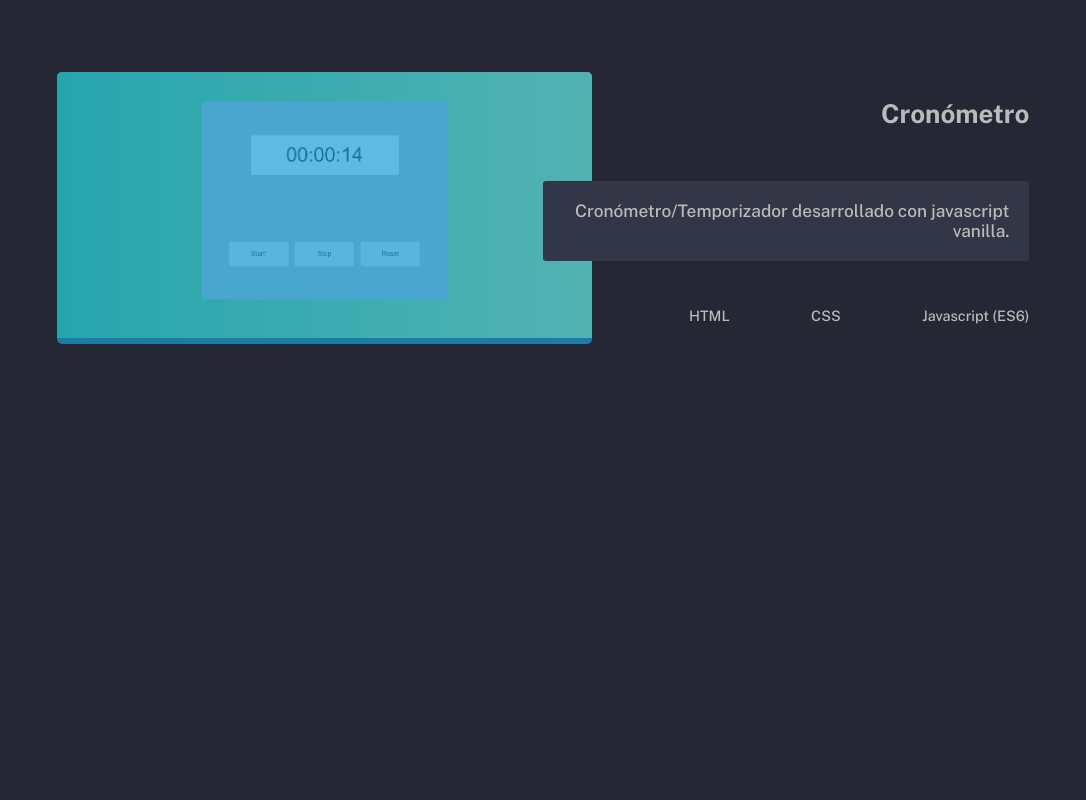
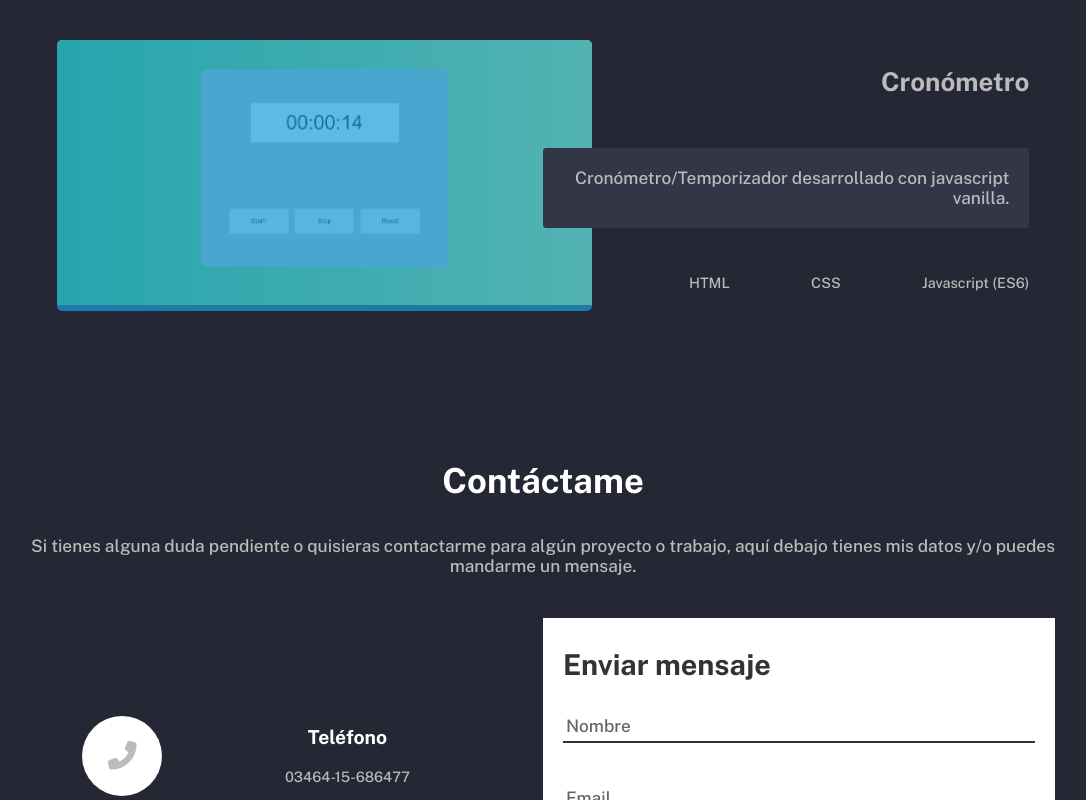
Before and after one commit to TomasSacripanti/Portfolio, a React (Create React App) app: page / in a window 1280 px wide. Shown: the part 3120-3920 px from the top of the page, without its empty margins (97-1183 px from the left). Built offline with nearby package versions, Linux system fonts and the light colour scheme.

Commit message:
Maquetamos sección contact

```diff
--- a/src/components/Contact.js
+++ b/src/components/Contact.js
@@ -1,14 +1,61 @@
-import React, { Component } from 'react';
-import './styles/Contact.css';
+import React, { Component } from "react";
+import "./styles/Contact.css";
 
 export class Contact extends Component {
-    render() {
-        return (
-            <div id="contact" className="contact">
-
+  render() {
+    return (
+      <div id="contact" className="contact">
+        <div className="contact__head">
+          <h3>Contáctame</h3>
+          <p>
+            Si tienes alguna duda pendiente o quisieras contactarme para algún
+            proyecto o trabajo, aquí debajo tienes mis datos y/o puedes mandarme
+            un mensaje.
+          </p>
+        </div>
+        <div className="contact__body">
+          <div className="contact__info">
+            <div className="contact__phone">
+              <div className="contact__icon">
+                <i class="fas fa-phone-alt"></i>
+              </div>
+              <div className="contact__text">
+                <h6>Teléfono</h6>
+                <p>03464-15-686477</p>
+              </div>
             </div>
-        )
-    }
+            <div className="contact__email">
+              <div className="contact__icon">
+                <i class="far fa-envelope"></i>
+              </div>
+              <div className="contact__text">
+                <h6>Email</h6>
+                <p>03464-15-686477</p>
+              </div>
+            </div>
+          </div>
+          <form action="" className="contact__form">
+            <h5>Enviar mensaje</h5>
+            <div className="form-group">
+              <input type="text" required="required"/>
+              <span>Nombre</span>
+            </div>
+            <div className="form-group">
+              <input type="email" required="required"/>
+              <span>Email</span>
+            </div>
+            <div className="form-group">
+              <textarea name="mensaje" id="" cols="30" rows="2" required="required"></textarea>
+              <span>Escribe tu mensaje...</span>
+            </div>
+            <div className="form-group">
+              <input type="submit" value="Enviar"/>
+            </div>
+          </form>
+        </div>
+      </div>
+    );
+  }
 }
 
 export default Contact;
--- a/src/components/styles/Contact.css
+++ b/src/components/styles/Contact.css
@@ -1,4 +1,142 @@
 .contact {
-    height: 1000px;
     width: 100%;
+    display: flex;
+    flex-direction: column;
+    justify-content: center;
+    align-items: center;
+    padding: 25px 10%;
+    color: #bbbbbb;
 }
+.contact__head {
+    text-align: center;
+}
+.contact__head > h3 {
+    font-size: 1.2rem;
+    color: white;
+}
+.contact__head > p {
+    font-size: .6rem;
+}
+
+.contact__body {
+    width: 100%;
+    display: flex;
+    margin-top: 25px;
+}
+
+.contact__body > * {
+    width: 50%;
+    padding: 0 5%;
+}
+
+.contact__info {
+    display: flex;
+    flex-direction: column;
+    justify-content: center;
+    align-items: flex-start;
+}
+
+.contact__phone,
+.contact__email {
+    height: 80px;
+    width: 80%;
+    display: flex;
+    justify-content: space-between;
+    margin-bottom: 20px;
+}
+.contact__icon {
+    width: 80px;
+    display: flex;
+    justify-content: center;
+    align-items: center;
+    background-color: white;
+    border-radius: 50%;
+}
+.contact__icon > svg {
+    color: #1A9ED8;
+}
+.contact__text {
+    display: flex;
+    flex-direction: column;
+    justify-content: space-around;
+    align-items: center;
+}
+.contact__text > * {
+    margin: 0;
+}
+.contact__text > h6 {
+    color: white;
+}
+.contact__text > p {
+    font-size: .5rem;
+}
+
+
+.contact__form {
+    display: flex;
+    flex-direction: column;
+    background-color: white;
+    align-items: flex-start;
+    padding: 20px;
+}
+.contact__form > * {
+    margin: 10px 0;
+}
+.contact__form > h5 {
+    font-size: 1rem;
+    color: #333;
+}
+
+.form-group {
+    width: 100%;
+    position: relative;
+}
+
+.form-group > input[type=text],
+.form-group > input[type=email],
+.form-group > textarea {
+    width: 100%;
+    padding: 5px 3px;
+    margin: 10px 0;
+    font-size: .6rem;
+    font-family: 'Public Sans', sans-serif;
+    border: none;
+    border-bottom: 2px solid #333;
+    outline: none;
+    resize: none;
+}
+
+.form-group > span {
+    position: absolute;
+    left: 0;
+    font-size: .6rem;
+    padding: 5px 3px;
+    margin: 10px 0;
+    pointer-events: none;
+    transition: .5s;
+    color: #666;
+}
+
+.form-group > input:focus ~ span,
+.form-group > textarea:focus ~ span,
+.form-group > input:valid ~ span,
+.form-group > textarea:valid ~ span {
+    color: #1A9ED8;
+    transform: translateY(-20px);
+    font-size: .5rem;
+}
+
+.form-group > input[type=submit] {
+    font-size: .6rem;
+    color: white;
+    background-color: #1A9ED8;
+    padding: 8px 20px;
+    border: none;
+    border-radius: 3px;
+    cursor: pointer;
+    transition: .3s ease-in-out;
+}
+
+.form-group > input[type=submit]:hover {
+    transform: translateY(-3px);
+}
--- a/src/components/styles/Projects.css
+++ b/src/components/styles/Projects.css
@@ -3,13 +3,14 @@
   flex-direction: column;
   align-items: center;
   width: 100%;
-  padding: 60px 12%;
+  padding: 25px 12%;
   color: #bbbbbb;
 }
 
 .projects__title {
   color: white;
   text-align: center;
+  font-size: 1.2rem;
 }
 
 .project__image {
@@ -160,6 +161,7 @@
   }
   .project__description > h4 {
     margin: 10px 0;
+    text-align: center;
   }
   .project__two > .project__description,
   .project__four > .project__description {
```
Also changed, not shown: 1 other file (tests, documents, lock files or other folders).
